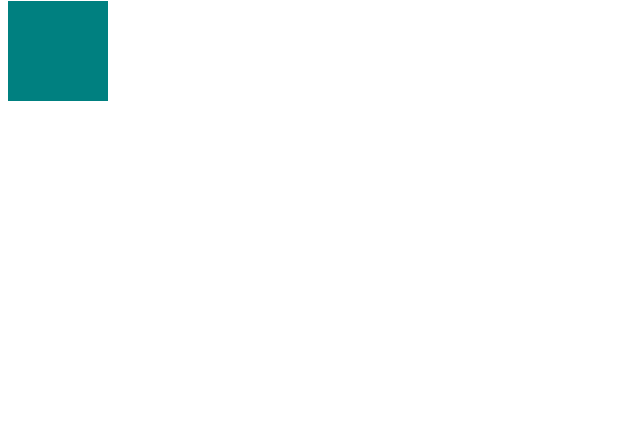
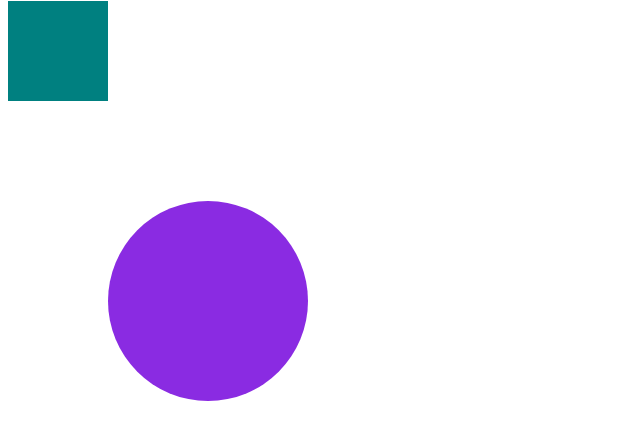
Before and after one commit to avngbalaji/CSS, a plain HTML site: page index3.html in a window 1280 px wide. Shown: the part 79-518 px from the top of the page, without its empty margins (0-640 px from the left). Drawn offline with Linux system fonts and the light colour scheme.

Commit message:
id selector

```diff
--- a/index3.html
+++ b/index3.html
@@ -13,6 +13,13 @@
             width: 100px;
             background-color: teal;
         }
+        #circle{
+            height: 200px;
+            width: 200px;
+            background-color: blueviolet;
+            margin: 100px;
+            border-radius: 50%;
+        }
     </Style>
 </head>
 <body>
@@ -20,5 +27,8 @@
     <div class="box">
         <!-- box -->
     </div>
+    <div id="circle">
+        <!-- circle -->
+    </div>
 </body>
 </html>
```
